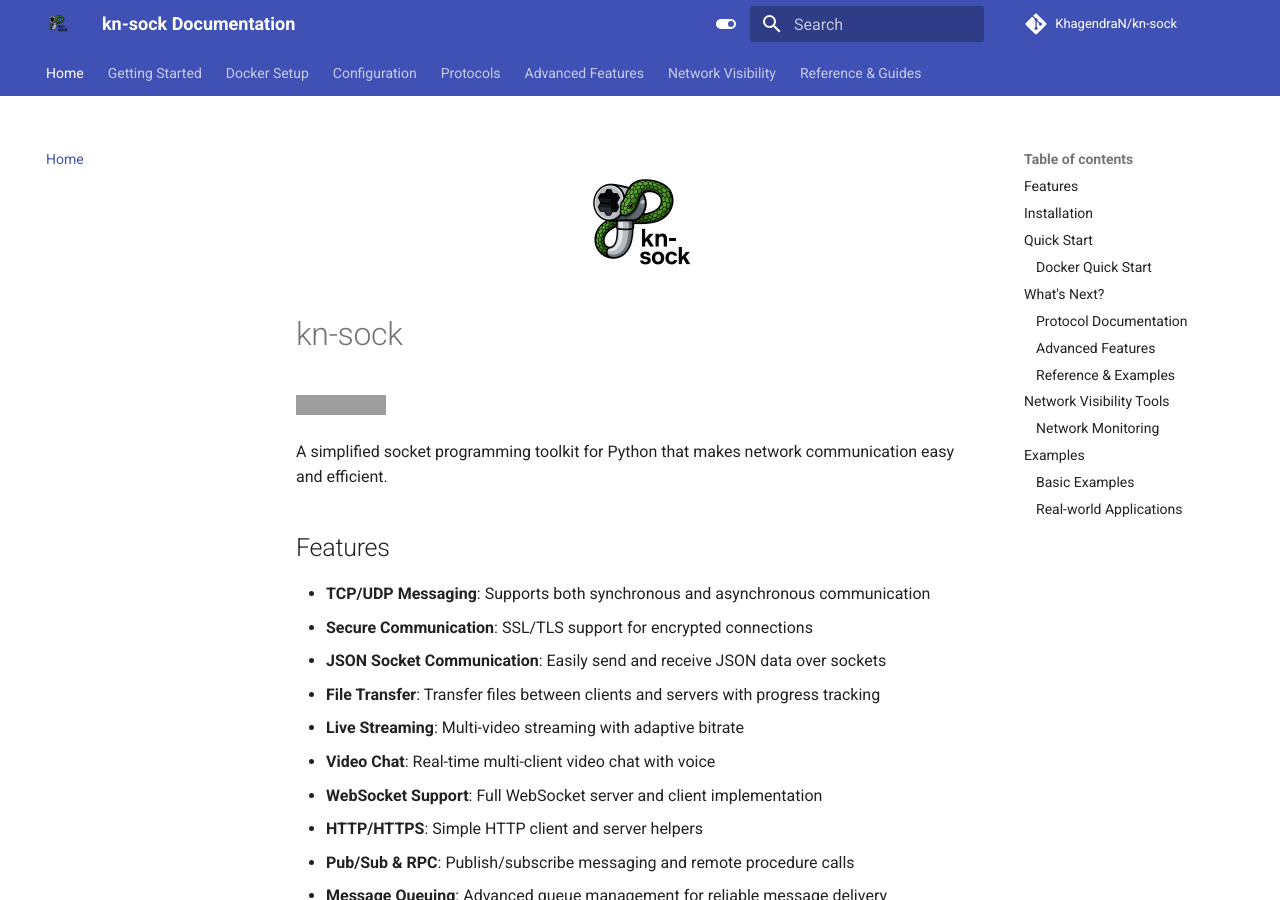
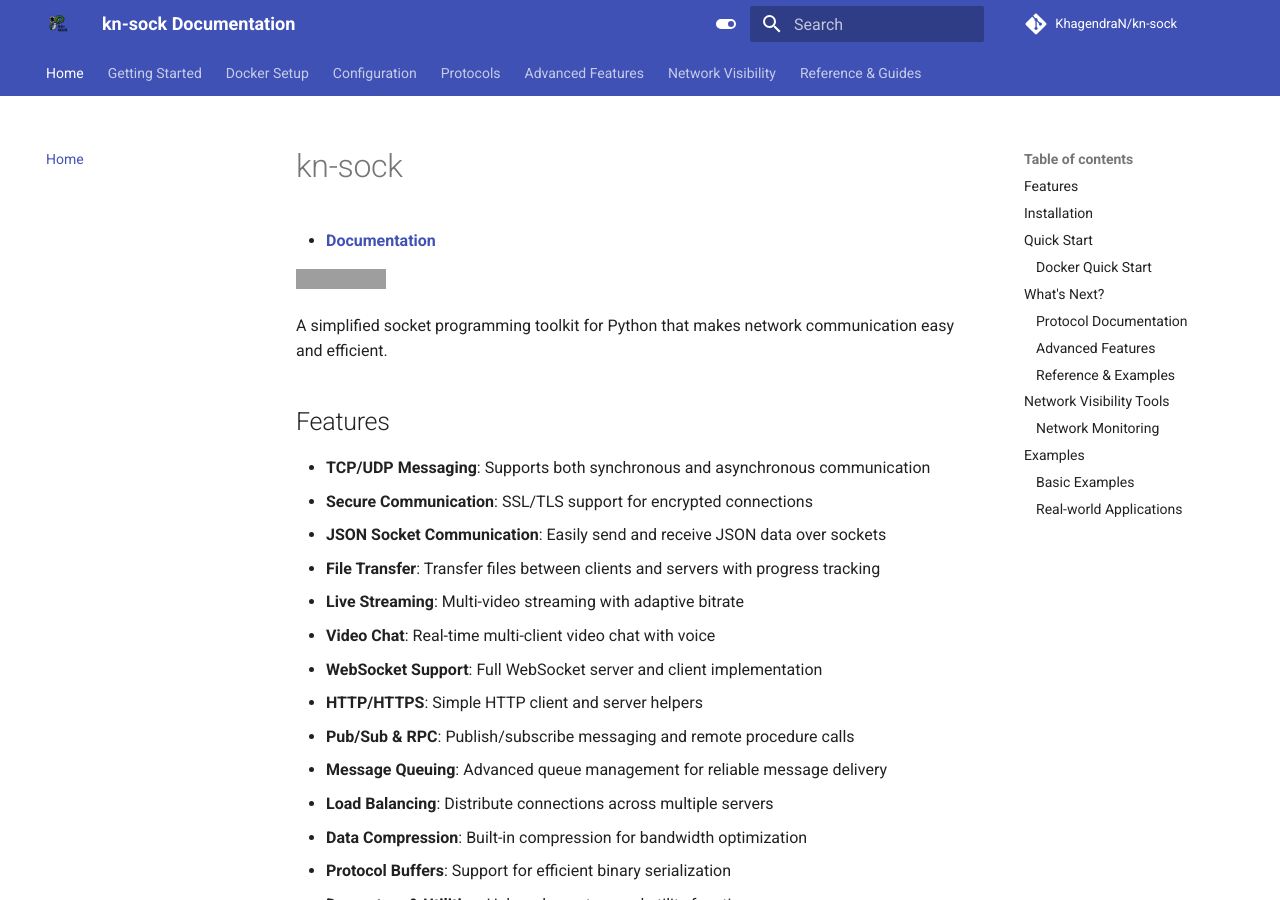
Before and after one commit to KhagendraN/kn-sock, an MkDocs documentation site: the page built from docs/index.md, in a window 1280 px wide and 900 px high. Built offline with MkDocs 1.6.1 and Material for MkDocs 9.7.7, drawn with Linux system fonts in a browser that asks for light colours; comment, search, counter and statistics services are not loaded; grey boxes are pictures that could not be loaded.

```diff
--- a/docs/index.md
+++ b/docs/index.md
@@ -1,8 +1,6 @@
-<p align="center">
-  <img src="https://github.com/KhagendraN/kn-sock/blob/main/docs/kn-sock_logo.png" alt="kn-sock logo" width="128"/>
-</p>
 
 # kn-sock
+- **[Documentation](https://kn-sock.khagendraneupane.com.np/)**
 
 ![PyPI version](https://img.shields.io/pypi/v/kn-sock)
 
```
